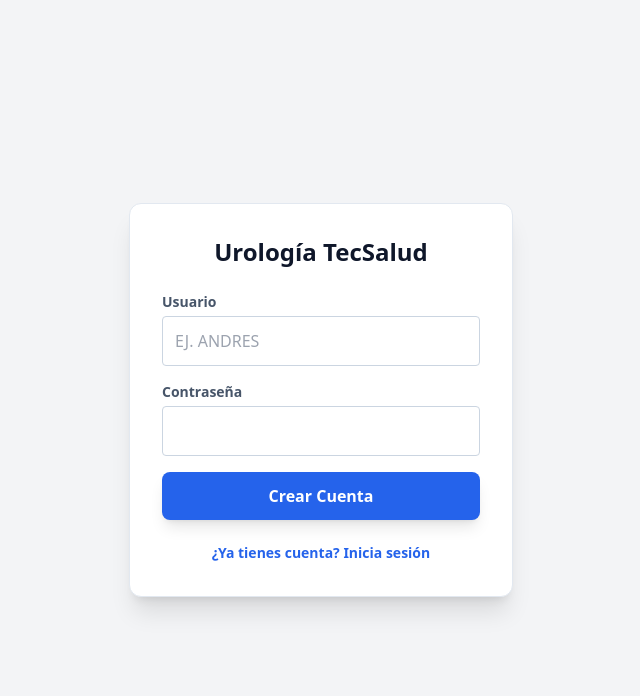
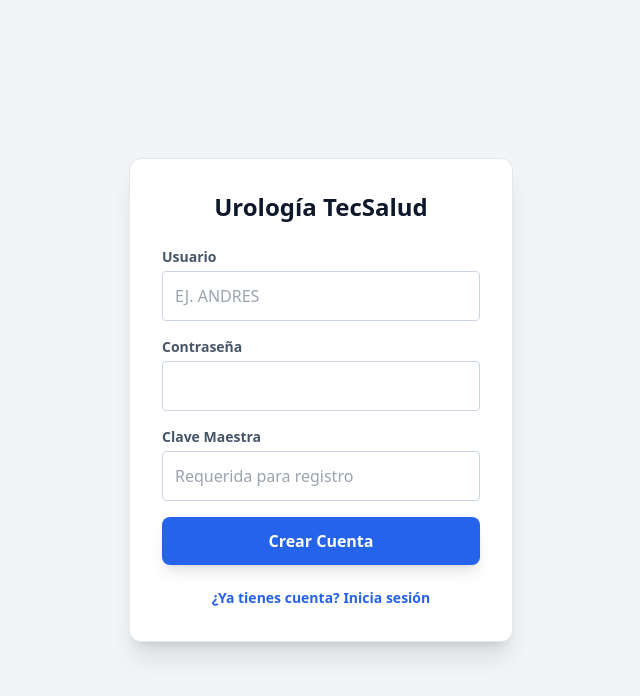
Before and after one commit to UroQro/TecRounds, a React (Vite) app: page / in a window 1280 px wide. Both pictures are taken after a click on the button "Crear un usuario nuevo". Shown: the top 696 px of the page, without its empty margins (319-959 px from the left). Built offline with nearby package versions, Linux system fonts and the light colour scheme; no server answers.

Commit message:
Add files via upload

```diff
--- a/package.json
+++ b/package.json
@@ -1,7 +1,7 @@
 {
-  "name": "rounds-tecsalud-v68",
+  "name": "rounds-tecsalud-v69",
   "private": true,
-  "version": "68.0.0",
+  "version": "69.0.0",
   "type": "module",
   "scripts": { "dev": "vite", "build": "vite build", "preview": "vite preview" },
   "dependencies": {
--- a/src/App.jsx
+++ b/src/App.jsx
@@ -140,7 +140,7 @@ export default function App() {
         {view === 'discharges' && <Discharges privacyMode={privacyMode} />}
       </main>
       <footer className="bg-gray-200 dark:bg-black p-3 text-center text-[10px] text-slate-500 dark:text-slate-500 border-t border-gray-300 dark:border-gray-800 pb-8 flex justify-center items-center gap-2">
-        <span>© 2026 Rosenzweig/Gemini</span> <span className="opacity-50">v68.0</span>
+        <span>© 2026 Rosenzweig/Gemini</span> <span className="opacity-50">v69.0</span>
         <button onClick={() => setShowAdmin(true)} className="opacity-20 hover:opacity-100 transition-opacity ml-2 p-1 text-slate-800 dark:text-white" title="Admin Panel"><Lock size={12}/></button>
       </footer>
     </div>
--- a/src/components/Census.jsx
+++ b/src/components/Census.jsx
@@ -79,7 +79,6 @@ export default function Census({ user, dynamicResidents, dynamicDoctors, dynamic
                      <h3 className="font-extrabold text-lg text-blue-700 dark:text-blue-300 leading-tight mb-1">{applyPrivacy(p.name, privacyMode, 'name')}</h3>
                      <p className="text-xs opacity-75 mb-1 dark:text-slate-300 text-gray-700">{calculateAge(p.dob)} años • {p.diagnosis}</p>
 
-                     {/* FIX AQUÍ: PRIVACIDAD EN DOCTOR */}
                      <div className="text-xs opacity-75 flex justify-between bg-black/5 dark:bg-white/5 p-1 rounded dark:text-slate-400 text-slate-600"><span>{applyPrivacy(p.doctor, privacyMode, 'name')}</span><span className="font-semibold">{p.resident}</span></div>
                   </div>
                   <div className="flex flex-col items-end justify-between h-full gap-2">
--- a/src/components/Login.jsx
+++ b/src/components/Login.jsx
@@ -5,6 +5,7 @@ import { auth } from '../firebase';
 export default function Login() {
   const [username, setUsername] = useState('');
   const [password, setPassword] = useState('');
+  const [masterPass, setMasterPass] = useState('');
   const [error, setError] = useState('');
   const [isRegistering, setIsRegistering] = useState(false);
   const FAKE_DOMAIN = "@rounds.app";
@@ -12,6 +13,14 @@ export default function Login() {
   const handleAuth = async (e) => {
     e.preventDefault(); setError('');
     const email = username.trim() + FAKE_DOMAIN;
+
+    if (isRegistering) {
+        if (masterPass !== 'urotec123') {
+            setError('Clave maestra incorrecta.');
+            return;
+        }
+    }
+
     try {
         if (isRegistering) {
             await createUserWithEmailAndPassword(auth, email, password);
@@ -34,10 +43,18 @@ export default function Login() {
         <form onSubmit={handleAuth} className="space-y-4">
             <div><label className="text-sm font-bold text-slate-600 dark:text-gray-400 block mb-1">Usuario</label><input type="text" value={username} onChange={e=>setUsername(e.target.value)} className={inputClass} placeholder="EJ. ANDRES" required /></div>
             <div><label className="text-sm font-bold text-slate-600 dark:text-gray-400 block mb-1">Contraseña</label><input type="password" value={password} onChange={e=>setPassword(e.target.value)} className={inputClass.replace('uppercase','')} required minLength="6" /></div>
+
+            {isRegistering && (
+                <div>
+                    <label className="text-sm font-bold text-slate-600 dark:text-gray-400 block mb-1">Clave Maestra</label>
+                    <input type="password" value={masterPass} onChange={e=>setMasterPass(e.target.value)} className={inputClass.replace('uppercase','')} placeholder="Requerida para registro" required />
+                </div>
+            )}
+
             <button type="submit" className="w-full bg-blue-600 dark:bg-blue-700 text-white py-3 rounded-lg font-bold hover:opacity-90 transition shadow-lg">{isRegistering ? 'Crear Cuenta' : 'Entrar'}</button>
         </form>
         <div className="mt-5 text-center">
-            <button onClick={() => { setIsRegistering(!isRegistering); setError(''); }} className="text-sm text-blue-600 dark:text-blue-400 font-bold hover:underline">
+            <button onClick={() => { setIsRegistering(!isRegistering); setError(''); setMasterPass(''); }} className="text-sm text-blue-600 dark:text-blue-400 font-bold hover:underline">
                 {isRegistering ? '¿Ya tienes cuenta? Inicia sesión' : 'Crear un usuario nuevo'}
             </button>
         </div>
--- a/src/components/Surgery.jsx
+++ b/src/components/Surgery.jsx
@@ -71,7 +71,6 @@ export default function Surgery({ user, dynamicResidents, dynamicDoctors, dynami
            <div className="flex justify-between items-center">
                <h2 className="text-xl font-bold text-slate-800 dark:text-slate-100 flex items-center gap-2"><Calendar className="text-blue-600 dark:text-blue-400"/> Quirófano</h2>
                <div className="flex gap-2">
-                   <button onClick={handleAdd} className="bg-blue-600 text-white text-xs px-3 py-1 rounded font-bold shadow flex gap-1 items-center hover:bg-blue-700"><Plus size={14}/> Agregar</button>
                    <button onClick={exportSurgeries} className="bg-green-600 text-white text-xs px-3 py-1 rounded font-bold shadow flex gap-1 items-center hover:bg-green-700"><Download size={14}/> CSV Total</button>
                </div>
            </div>
@@ -95,7 +94,6 @@ export default function Surgery({ user, dynamicResidents, dynamicDoctors, dynami
 
                        <div className="flex flex-col gap-1 mt-2">
                            <div className={`text-xs flex justify-between items-center ${s.cancelled ? 'text-gray-600' : 'text-gray-500 dark:text-gray-400'}`}>
-                               {/* FIX AQUÍ: PRIVACIDAD EN DOCTOR */}
                                <span>Tx: {applyPrivacy(s.doctor, privacyMode, 'name')}</span>
                            </div>
                            <div className="flex gap-2">
@@ -123,6 +121,10 @@ export default function Surgery({ user, dynamicResidents, dynamicDoctors, dynami
            })}
            {filteredList.length === 0 && <p className="text-center text-gray-500 dark:text-slate-500 mt-10">No hay cirugías próximas.</p>}
        </div>
+
+       {/* AQUÍ ESTÁ EL BOTÓN FLOTANTE */}
+       <button onClick={handleAdd} className="fixed bottom-6 right-6 bg-blue-600 text-white p-4 rounded-full shadow-xl hover:bg-blue-700 transition z-20"><Plus size={28} /></button>
+
        {showModal && <SurgeryModal onClose={()=>setShowModal(false)} initialData={editingSurgery} dynamicResidents={dynamicResidents} dynamicDoctors={dynamicDoctors} dynamicLocations={dynamicLocations} />}
     </div>
   );
```
